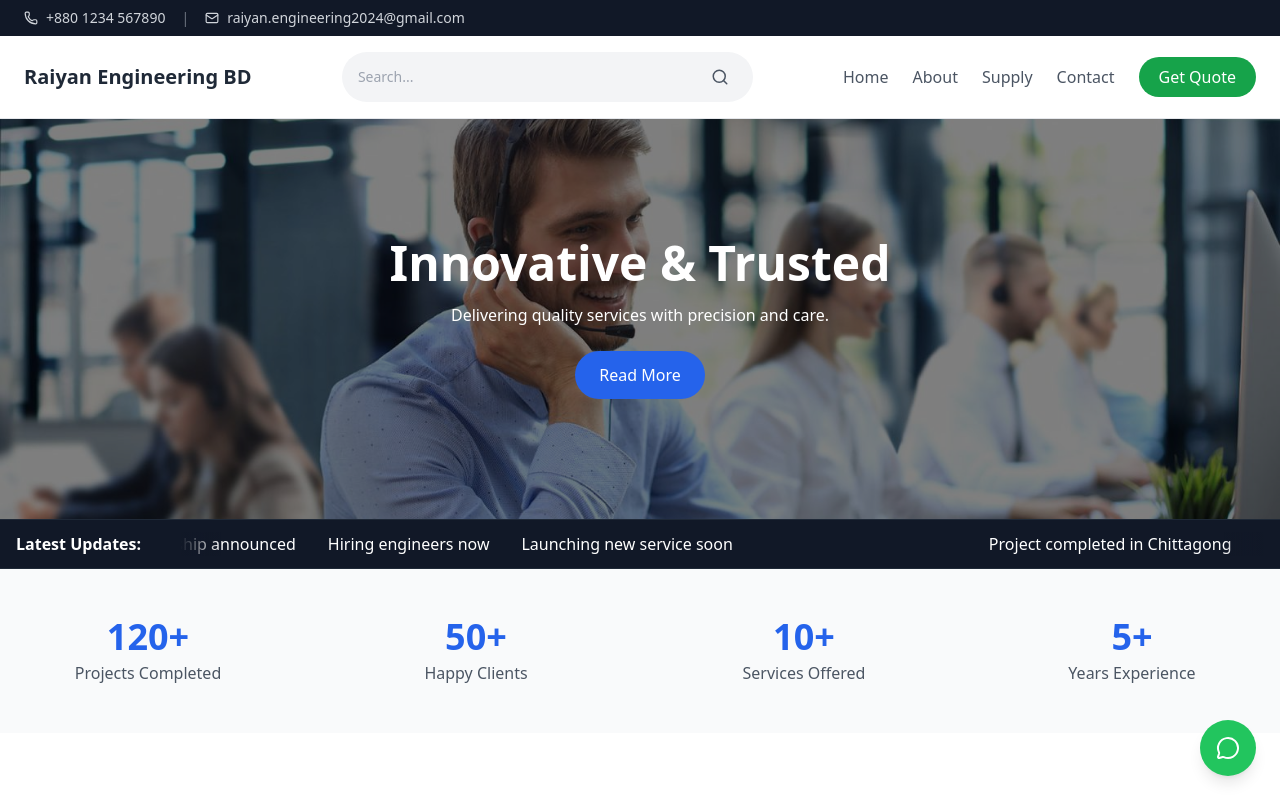
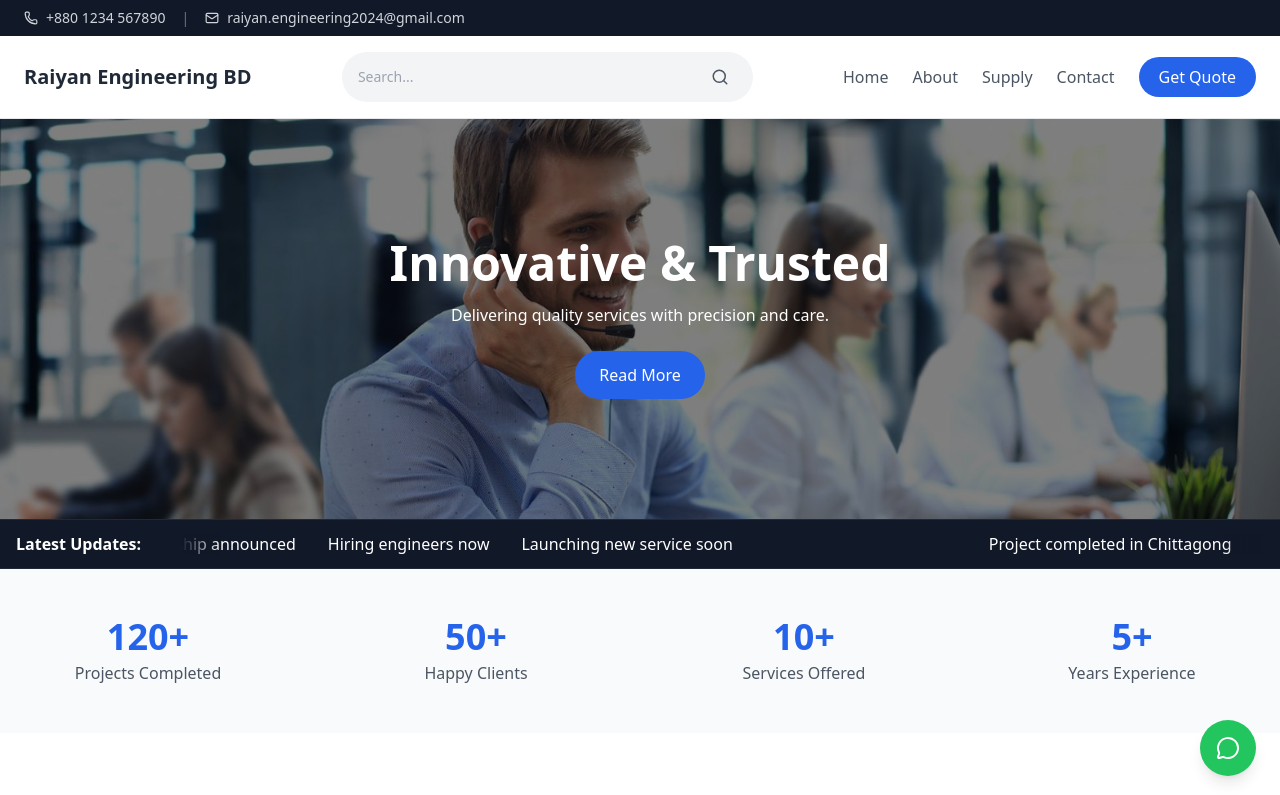
Before and after one commit to coursesellerbd25-commits/Raiyan-Engineering-BD, a Next.js app: page / in a window 1280 px wide. Shown: the top 795 px of the page. Built offline with nearby package versions, Linux system fonts and the light colour scheme.

Commit message:
Updated info

```diff
--- a/components/Navbar.jsx
+++ b/components/Navbar.jsx
@@ -130,10 +130,10 @@ export default function Navbar() {
 
             {/* CTA */}
             <a
-                href="https://wa.me/8801712345678?text=Hello%20I%20would%20like%20a%20quote."
+                href="https://wa.me/8801234567890?text=Hello%20I%20would%20like%20a%20quote."
                 target="_blank"
                 rel="noopener noreferrer"
-                className="bg-green-600 text-white px-5 py-2 rounded-full hover:bg-green-700 transition whitespace-nowrap inline-block"
+                className="bg-blue-600 text-white px-5 py-2 rounded-full hover:bg-green-700 transition whitespace-nowrap inline-block"
             >
             Get Quote
             </a>
```
